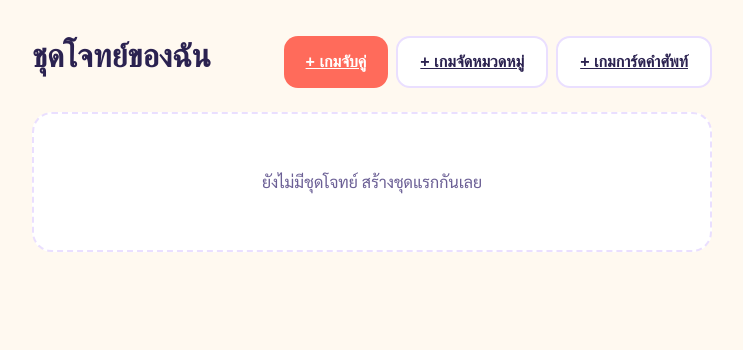
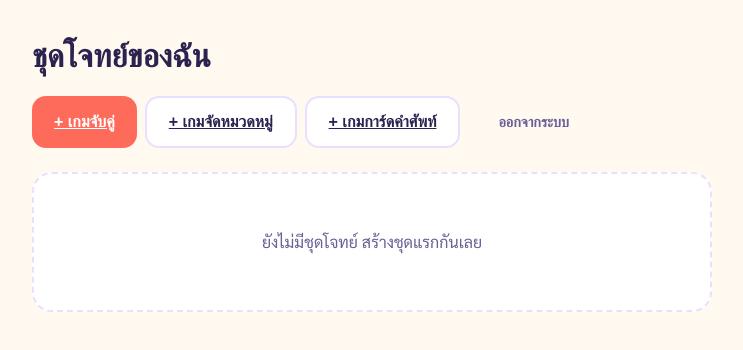
Before and after one commit to ParanyuLion/Learnly, a Next.js app: page / in a window 1280 px wide. Shown: the top 350 px of the page, without its empty margins (268-1011 px from the left). Built offline with nearby package versions, Linux system fonts and the light colour scheme; no server answers; the database is empty; a web font is replaced by a local one.

Commit message:
feat: add logout route and header link

```diff
--- /dev/null
+++ b/app/api/logout/route.ts
@@ -0,0 +1,9 @@
+import { NextResponse } from "next/server";
+
+const COOKIE_NAME = "session";
+
+export async function POST() {
+  const res = NextResponse.json({ ok: true });
+  res.cookies.set(COOKIE_NAME, "", { httpOnly: true, path: "/", maxAge: 0 });
+  return res;
+}
--- a/app/page.tsx
+++ b/app/page.tsx
@@ -32,6 +32,11 @@ type Tile =
   | { type: "flashcard"; id: string; title: string; createdAt: string; count: number };
 
 const ACCENTS = ["coral", "mint", "lavender", "yellow"] as const;
+
+async function logout() {
+  await fetchJson("/api/logout", { method: "POST" });
+  window.location.href = "/login";
+}
 
 export default function HomePage() {
   const [tiles, setTiles] = useState<Tile[] | null>(null);
@@ -92,6 +97,7 @@ export default function HomePage() {
     <main className="page">
       <div className="page-header">
         <h1 className="page-title">ชุดโจทย์ของฉัน</h1>
+        <div style={{ display: "flex", alignItems: "center", gap: 24 }}>
           <div style={{ display: "flex", gap: 8 }}>
             <Link href="/edit/new" className="btn btn-primary">
               + เกมจับคู่
@@ -102,6 +108,10 @@ export default function HomePage() {
             <Link href="/flashcard/edit/new" className="btn btn-outline">
               + เกมการ์ดคำศัพท์
             </Link>
+          </div>
+          <button className="btn btn-ghost btn-sm" onClick={logout}>
+            ออกจากระบบ
+          </button>
         </div>
       </div>
 
```
Lines whose indentation alone changed are shown as unchanged.
